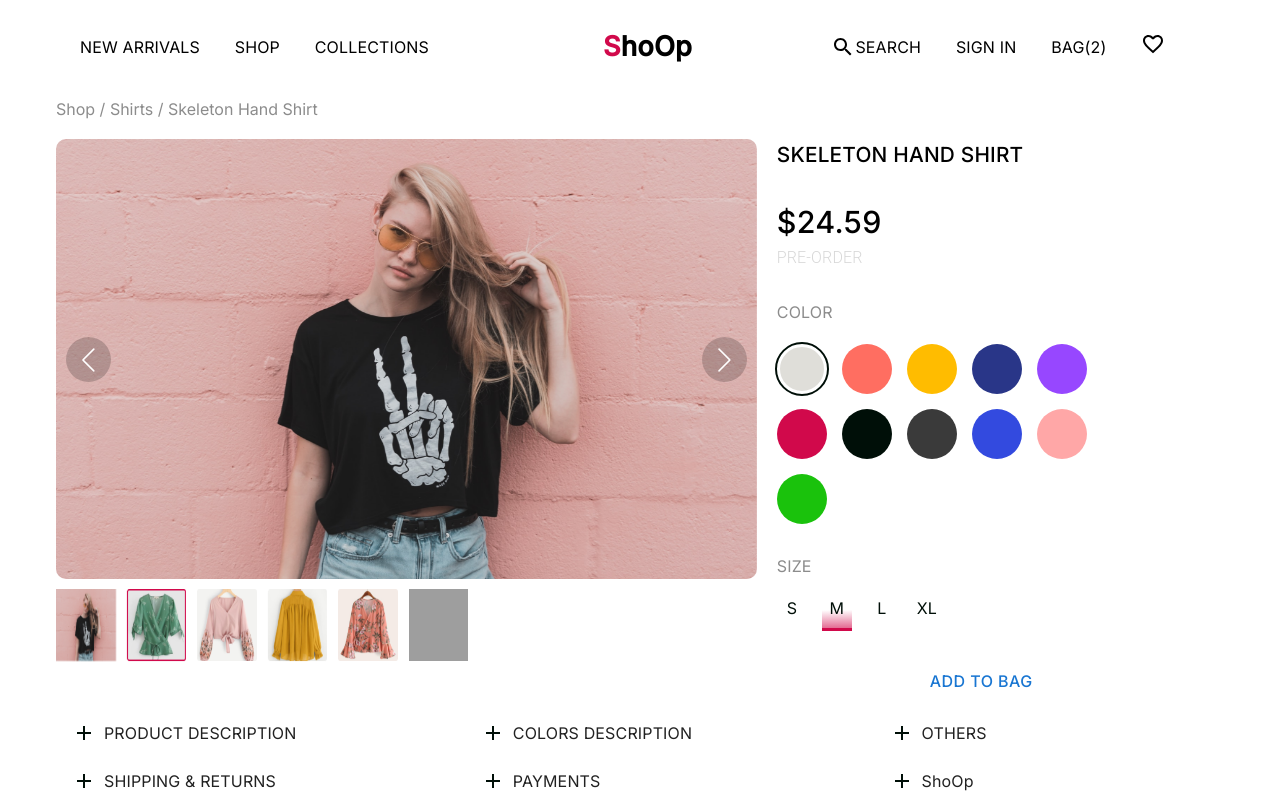
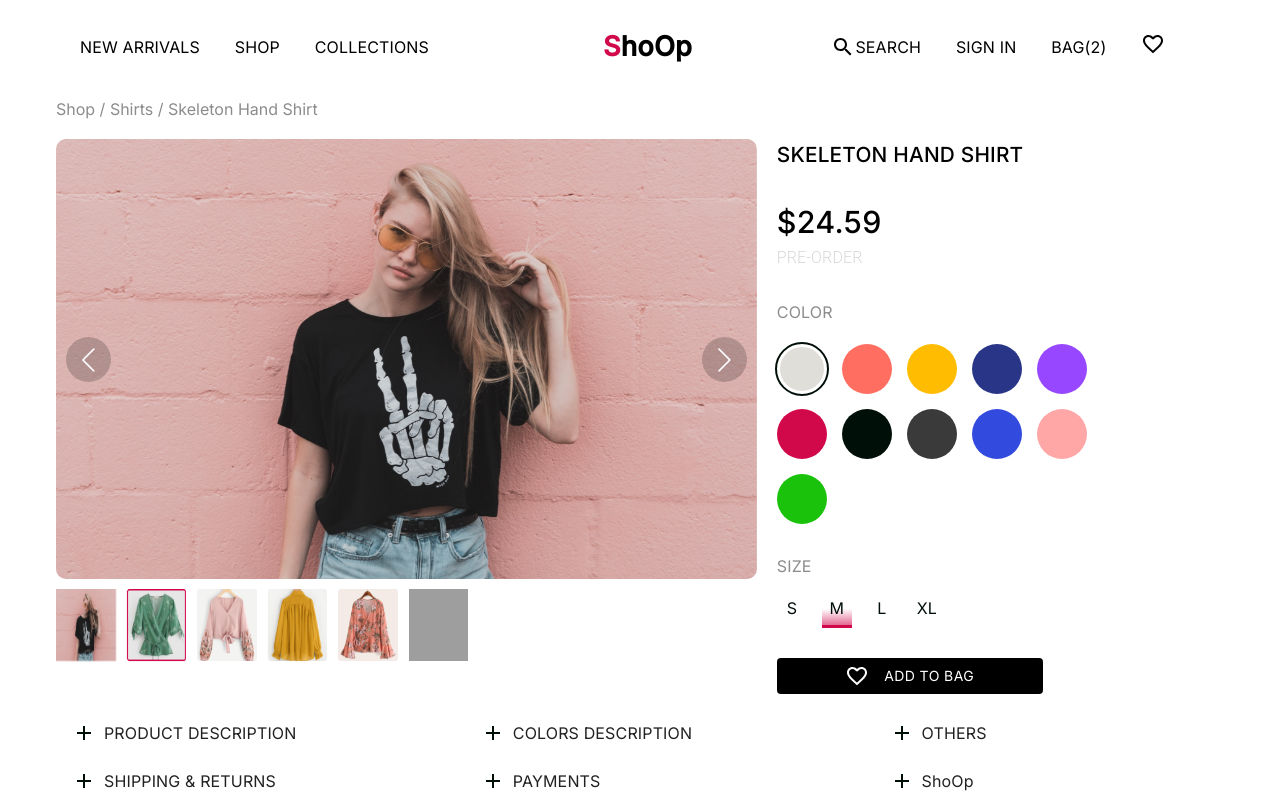
Before and after one commit to G-Gateway-React/Test-E-commerce-team1, a React (Create React App) app: page / in a window 1280 px wide. Shown: the top 800 px of the page. Built offline with nearby package versions, Linux system fonts and the light colour scheme; grey boxes are pictures that could not be loaded.

Commit message:
Buttons modifications accomplished

```diff
--- a/src/components/Button/index.tsx
+++ b/src/components/Button/index.tsx
@@ -1,23 +1,28 @@
 import Button from "@mui/material/Button";
 import { styled } from "@mui/material/styles";
-import { ButtonProps } from "@mui/material/Button";
+
+export interface BagButton {
+  BagButton?: boolean;
+  BagButton132?: boolean;
+}
+
+const BagBg =
+  "linear-gradient(92.3deg, rgba(0, 0, 0, 0.7) 1.85%,rgba(0, 0, 0, 0.3) 100%)";
+const HomeBg =
+  "linear-gradient(92.3deg,rgba(255, 255, 255, 0.7) 1.85%,rgba(255, 255,255, 0.3) 100%)";
 
 export const StyledButton = styled(Button)`
-  min-width: 50%;
+  min-width: ${(p: BagButton) => (p.BagButton ? '35%' : '50%')};
   box-sizing: border-box;
-  height: 40px;
+  height: 50px;
   padding: 15px 20px;
   font-size: 16px;
 
-  background: linear-gradient(
-    92.3deg,
-    rgba(255, 255, 255, 0.7) 1.85%,
-    rgba(255, 255, 255, 0.3) 100%
-  );
+  background: ${(p: BagButton) => (p.BagButton ? BagBg : HomeBg)};
   border: 1px solid #fff;
   border-radius: 4px;
 
-  /* color: white; */
+  color: #fff;
   cursor: pointer;
   font-family: "Inter", sans-serif;
   transition: all 0.3s ease-in-out;
@@ -46,6 +51,6 @@ export const StyledButton = styled(Button)`
   }
 `;
 
-export default function BasicButtons(props: ButtonProps) {
-  return <StyledButton {...props}>{props.children}</StyledButton>;
+export default function BasicButtons({ ...props }) {
+  return <StyledButton>{props.children}</StyledButton>;
 }
--- a/src/components/HeroSection/Hero.tsx
+++ b/src/components/HeroSection/Hero.tsx
@@ -2,7 +2,7 @@ import styled from "@emotion/styled";
 import Box from "@mui/material/Box";
 import Container from "@mui/material/Container";
 import img1 from "../../Assets/mask.png";
-import Button from "../Button";
+import StyledButton from "../Button/index";
 import Nav from "../Nav/Nav";
 
 export const BoxContent = styled(Box)`
@@ -81,7 +81,7 @@ function Hero() {
             Heritage That’s Liberating, Sexy, Comfy And Supremely Cool.
           </h3>
 
-          <Button>SHOP NEW ARRIVALS</Button>
+          <StyledButton>SHOP NEW ARRIVALS</StyledButton>
         </BoxContent>
       </Box>
     </Container>
--- a/src/components/ProductDetails/ProductDetails.tsx
+++ b/src/components/ProductDetails/ProductDetails.tsx
@@ -1,15 +1,16 @@
 import Typography from "@mui/material/Typography";
 import styled from "styled-components";
 import Box from "@mui/material/Box";
-import Button from "../Button";
 import { useState } from "react";
+import { ButtonSignup } from "../../screens/SignUp";
+import FavoriteBorderIcon from "@mui/icons-material/FavoriteBorder";
+
 // -- types ----------------------------------------------------------------- //
 export interface ProductProps {
   Name?: string;
   Price?: string;
   Colors?: String[];
   Sizes?: String[];
-  qw?: boolean;
 }
 
 const StyledBox = styled(Box)`
@@ -82,7 +83,7 @@ export const ProductDetails = ({
           PRE-ORDER
         </Typography>
       </Typography>
-      <Box sx={{ display:"flex",flexDirection:"column",gap:"20px" }}>
+      <Box sx={{ display: "flex", flexDirection: "column", gap: "20px" }}>
         <Typography
           sx={{ color: "#8C8C8C", fontFamily: "'Inter', sans-serif" }}
         >
@@ -105,8 +106,12 @@ export const ProductDetails = ({
           })}
         </StyledBox>
       </Box>
-      <Box sx={{ display:"flex",flexDirection:"column",gap:"20px" }}>
-        <Typography  sx={{ color: "#8C8C8C", fontFamily: "'Inter', sans-serif" }}>SIZE</Typography>
+      <Box sx={{ display: "flex", flexDirection: "column", gap: "20px" }}>
+        <Typography
+          sx={{ color: "#8C8C8C", fontFamily: "'Inter', sans-serif" }}
+        >
+          SIZE
+        </Typography>
         <StyledBox>
           {Sizes?.map((item) => {
             return (
@@ -114,7 +119,8 @@ export const ProductDetails = ({
                 style={{
                   width: "30px",
                   height: "30px",
-                  fontFamily:"1.5rem"
+                  fontFamily: "1.5rem",
+                  boxSizing: "border-box",
                 }}
                 onClick={() => setActiveSize(`${item}`)}
                 className={activeSize === `${item}` ? "activeSize" : ""}
@@ -125,7 +131,9 @@ export const ProductDetails = ({
           })}
         </StyledBox>
       </Box>
-      <Button>ADD TO BAG</Button>
+      <ButtonSignup ProductButton>
+        <FavoriteBorderIcon /> ADD TO BAG{" "}
+      </ButtonSignup>
     </Box>
   );
 };
--- a/src/screens/Login.tsx
+++ b/src/screens/Login.tsx
@@ -96,7 +96,7 @@ export const Login = () => {
             flexDirection:"column",
             justifyContent: "end",
           }}>
-          <ButtonSignup>REGISTER NOW</ButtonSignup>
+          <ButtonSignup>Sign in</ButtonSignup>
           <Typography
             sx={{
               fontFamily: "'Inter', sans-serif",
--- a/src/screens/SignUp.tsx
+++ b/src/screens/SignUp.tsx
@@ -3,7 +3,6 @@ import { Typography } from "@mui/material";
 import TextField from "@mui/material/TextField";
 import { pink } from "@mui/material/colors";
 import Checkbox from "@mui/material/Checkbox";
-
 import styled from "@emotion/styled";
 import { Box, Button } from "@mui/material";
 
@@ -16,19 +15,26 @@ const Form = styled.form`
   border-radius: 14px;
   padding: 35px 50px;
 `;
+export interface ProductButton {
+  ProductButton?: boolean;
+}
 
-const ButtonSignup = styled(Button)`
-  width: 100%;
-  height: 50px;
+export const ButtonSignup = styled(Button)`
+  width: ${(p: ProductButton) => (p.ProductButton ? "65%" : "100%")};
+  height: ${(p: ProductButton) => (p.ProductButton ? "60px" : "50px")};
+  display: flex;
+  gap: 15px;
   font-family: "Inter", sans-serif;
   font-weight: 400;
   background: #000;
   color: #fff;
-  margin: 40px 0 30px;
+  margin: ${(p: ProductButton) => (p.ProductButton ? "0" : "40px 0 30px")};
   &:hover {
-    background: #fff;
-    border: 1px solid #000;
-    color: #000;
+    background: ${(p: ProductButton) => (p.ProductButton ? "#000" : "#FFF")};
+    border: 2px solid #000;
+    border-color: ${(p: ProductButton) =>
+      p.ProductButton ? "#D1094B" : "#000"};
+    color: ${(p: ProductButton) => (p.ProductButton ? "#D1094B" : "#000")};
   }
 `;
 
```
Also changed, not shown: src/components/Bag/Bag.tsx (+6 -2 lines).
